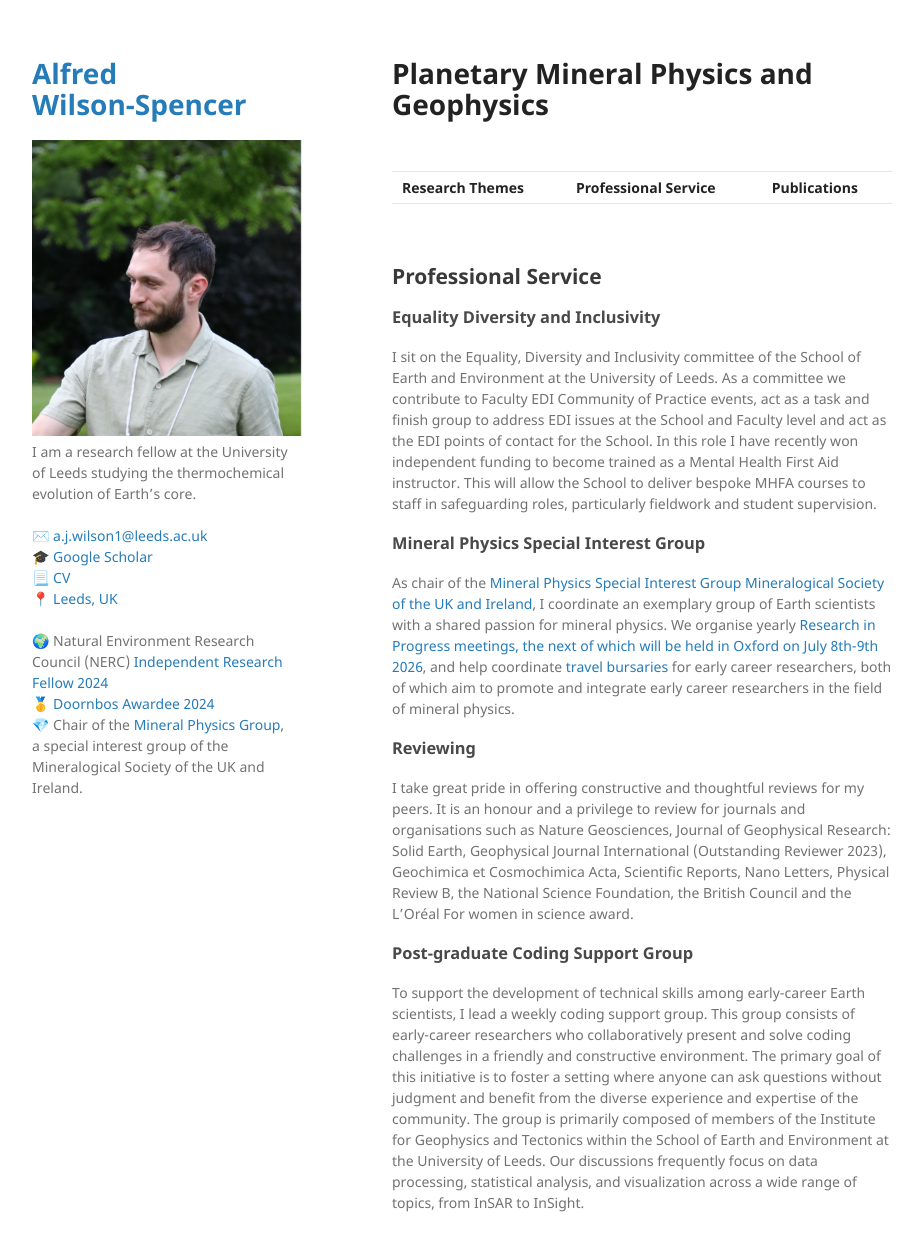
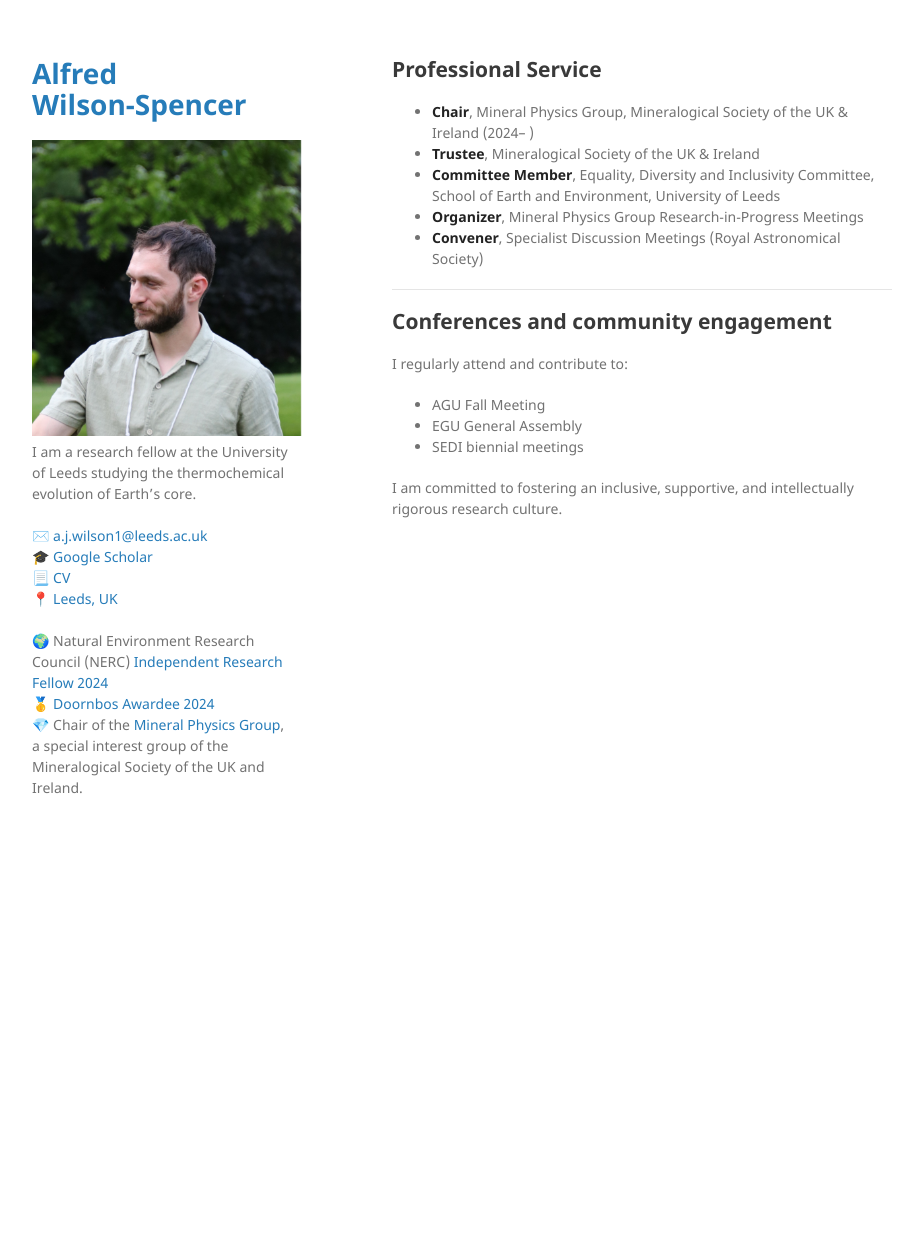
Before and after one commit to Fwilson93/Portfolio, a Jekyll site: the page built from professional-service.md, in a window 1280 px wide and 1283 px high. Shown: the top 1251 px of the window, without its empty margins (178-1101 px from the left). Built offline with Jekyll 4.4.1, drawn with Linux system fonts in a browser that asks for light colours; our own code applies the rules of GitHub Pages for plain Markdown files.

Commit message:
Update professional-service.md

```diff
--- a/professional-service.md
+++ b/professional-service.md
@@ -1,24 +1,23 @@
 ---
 layout: default
+title: Professional Service
 ---
 
-# Planetary Mineral Physics and Geophysics
+## Professional Service
 
-|    |    |    |
-|----|----|----|
-| [__Research Themes__](./research-themes.html) | [__Professional Service__](./professional-service.html) | [__Publications__](./publications.html) |
+- **Chair**, Mineral Physics Group, Mineralogical Society of the UK & Ireland (2024– )
+- **Trustee**, Mineralogical Society of the UK & Ireland
+- **Committee Member**, Equality, Diversity and Inclusivity Committee, School of Earth and Environment, University of Leeds
+- **Organizer**, Mineral Physics Group Research‑in‑Progress Meetings
+- **Convener**, Specialist Discussion Meetings (Royal Astronomical Society)
 
-<br/>
-## Professional Service
-### Equality Diversity and Inclusivity
-I sit on the Equality, Diversity and Inclusivity committee of the School of Earth and Environment at the University of Leeds. As a committee we contribute to Faculty EDI Community of Practice events, act as a task and finish group to address EDI issues at the School and Faculty level and act as the EDI points of contact for the School. In this role I have recently won independent funding to become trained as a Mental Health First Aid instructor. This will allow the School to deliver bespoke MHFA courses to staff in safeguarding roles, particularly fieldwork and student supervision.
+---
 
-### Mineral Physics Special Interest Group
-As chair of the <a href="https://www.minersoc.org/mpg.html"> Mineral Physics Special Interest Group Mineralogical Society of the UK and Ireland</a>, I coordinate an exemplary group of Earth scientists with a shared passion for mineral physics. We organise yearly <a href="https://minphys.github.io/"> Research in Progress meetings, the next of which will be held in Oxford on July 8th-9th 2026</a>, and help coordinate <a href="https://www.minersoc.org/mpg-bursaries.html">travel bursaries</a> for early career researchers, both of which aim to promote and integrate early career researchers in the field of mineral physics.
+## Conferences and community engagement
 
-### Reviewing
-I take great pride in offering constructive and thoughtful reviews for my peers. It is an honour and a privilege to review for journals and organisations such as Nature Geosciences, Journal of Geophysical Research: Solid Earth, Geophysical Journal International (Outstanding Reviewer 2023), Geochimica et Cosmochimica Acta, Scientific Reports, Nano Letters, Physical Review B, the National Science Foundation, the British Council and the L’Oréal For women in science award.
+I regularly attend and contribute to:
+- AGU Fall Meeting
+- EGU General Assembly
+- SEDI biennial meetings
 
-### Post-graduate Coding Support Group
-To support the development of technical skills among early-career Earth scientists, I lead a weekly coding support group. This group consists of early-career researchers who collaboratively present and solve coding challenges in a friendly and constructive environment. The primary goal of this initiative is to foster a setting where anyone can ask questions without judgment and benefit from the diverse experience and expertise of the community.
-The group is primarily composed of members of the Institute for Geophysics and Tectonics within the School of Earth and Environment at the University of Leeds. Our discussions frequently focus on data processing, statistical analysis, and visualization across a wide range of topics, from InSAR to InSight.
+I am committed to fostering an inclusive, supportive, and intellectually rigorous research culture.
```
